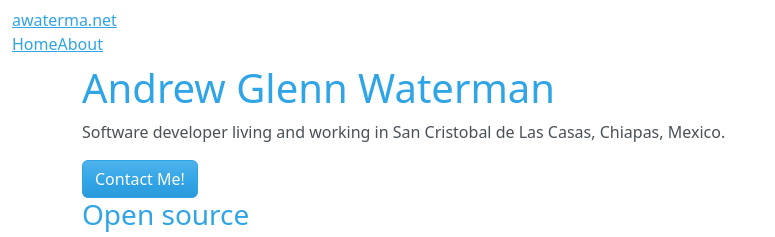
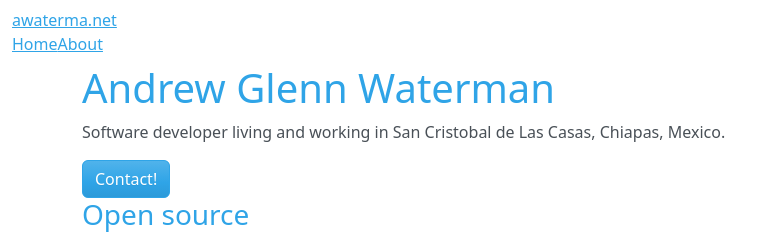
Before and after one commit to awaterma/awaterma.info, a website: page app/index.html in a window 1280 px wide. Shown: the top 237 px of the page, without its empty margins (0-775 px from the left). Drawn offline with nearby package versions, Linux system fonts and the light colour scheme.

Commit message:
Updated contact button and mailto.

```diff
--- a/app/index.html
+++ b/app/index.html
@@ -31,7 +31,9 @@
           Mexico.</p>
         <p></p>
       </div>
-      <a class="btn btn-large btn-primary btn-block visible-phone" href="mailto:andrew.waterman@gmail.com">Contact Me!</a>
+      <div>
+        <a class="btn btn-large btn-primary btn-block visible-phone" href="mailto:awaterma@awaterma.net">Contact!</a>
+      </div>
       <div class="row main-features">
         <div class="span4">
           <div class="well">
```
